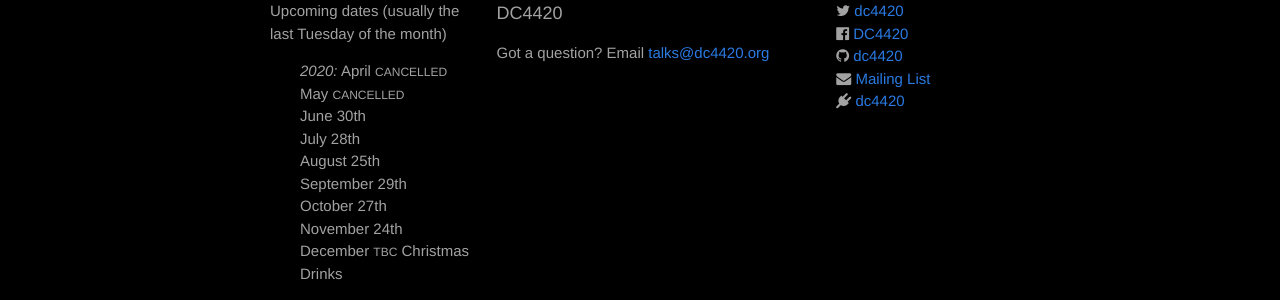
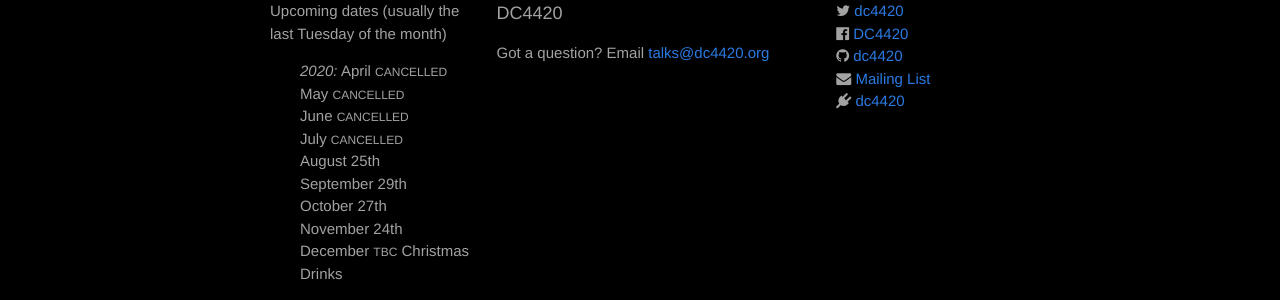
Before and after one commit to dc4420/website, a Jekyll site: the page built from index.html, in a window 1280 px wide. Shown: the part 501-801 px from the top of the page. Built offline with Jekyll 4.4.1, drawn with Linux system fonts in a browser that asks for light colours; nearby versions of some CDN libraries.

Commit message:
cancel June & July meetings in footer

```diff
--- a/_includes/footer.html
+++ b/_includes/footer.html
@@ -9,8 +9,8 @@
         <ul class="future-events">
           <li><em>2020:</em> April <i class="small-caps">CANCELLED</i></li>
           <li>May <i class="small-caps">CANCELLED</i></li>
-          <li>June 30th</li>
-          <li>July 28th</li>
+          <li>June <i class="small-caps">CANCELLED</i></li>
+          <li>July <i class="small-caps">CANCELLED</i></li>
           <li>August 25th</li>
           <li>September 29th</li>
           <li>October 27th</li>
```
